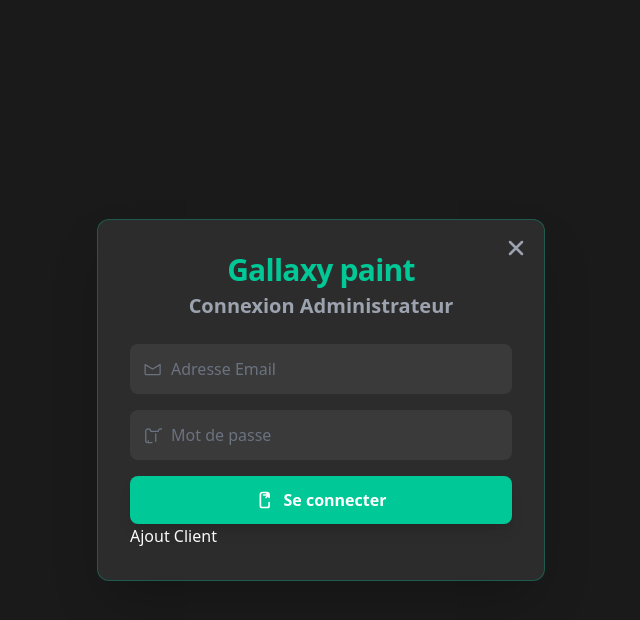
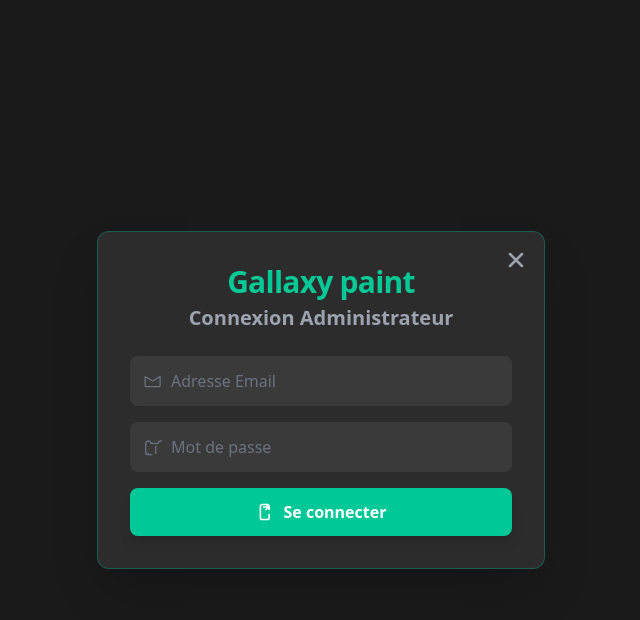
Before and after one commit to Reddy-Nzoloko/ProjetE-commerceGallaxyTp, a PHP site: page /login.php in a window 1280 px wide. Shown: the top 620 px of the page, without its empty margins (319-959 px from the left). Run offline with PHP 8.4, Linux system fonts and the light colour scheme; some libraries are stand-ins or nearby versions.

Commit message:
changement masque de j'ajout client

```diff
--- a/login.php
+++ b/login.php
@@ -155,7 +155,7 @@ if (isset($_POST['login'])) {
                 </svg>
                 Se connecter
             </button>
-            <a href="inscription.php">Ajout Client</a>
+            <!-- <a href="inscription.php">Ajout Client</a> -->
         </form>
     </div>
 </body>
```
